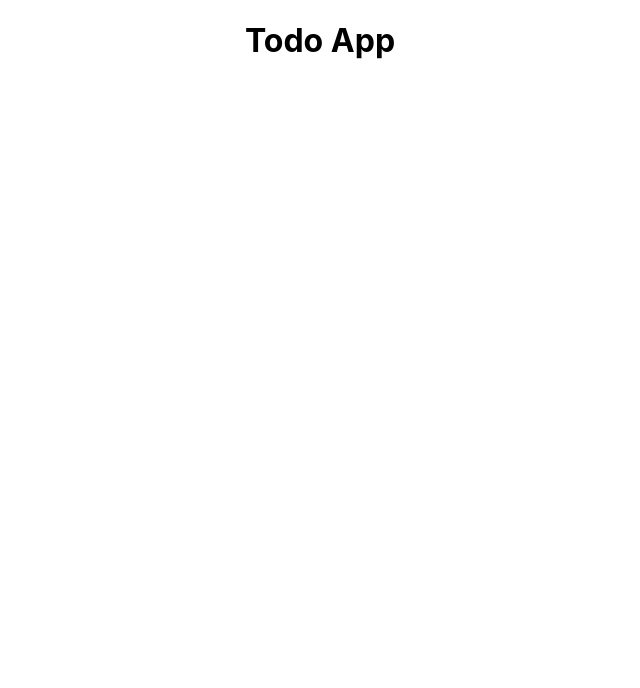
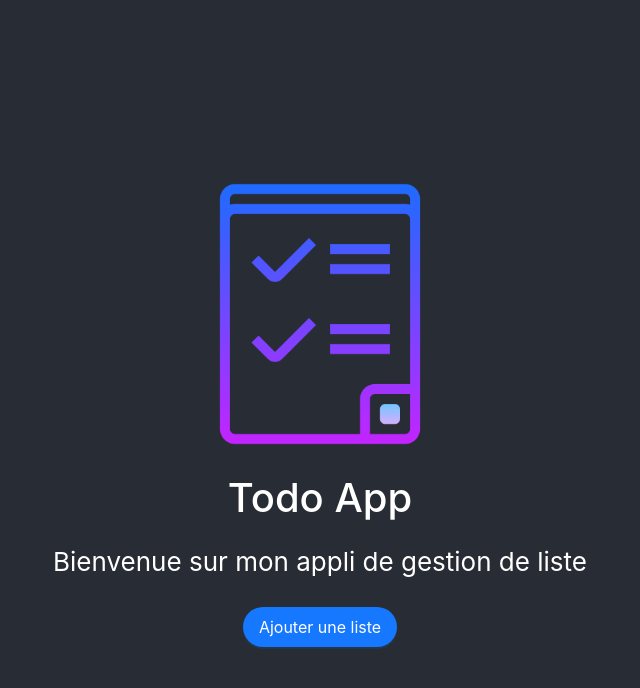
Before and after one commit to huipfe/todo-app, a React (Create React App) app: page / in a window 1280 px wide. Shown: the top 688 px of the page, without its empty margins (320-960 px from the left). Built offline with nearby package versions, Linux system fonts and the light colour scheme.

Commit message:
1e commit Import Bootstrap and antd, creation of Button Component

```diff
--- a/package.json
+++ b/package.json
@@ -6,6 +6,7 @@
     "@testing-library/jest-dom": "^5.16.5",
     "@testing-library/react": "^13.4.0",
     "@testing-library/user-event": "^13.5.0",
+    "antd": "^5.4.6",
     "react": "^18.2.0",
     "react-dom": "^18.2.0",
     "react-scripts": "5.0.1",
--- a/public/index.html
+++ b/public/index.html
@@ -5,6 +5,10 @@
     <link rel="icon" href="%PUBLIC_URL%/favicon.ico" />
     <meta name="viewport" content="width=device-width, initial-scale=1" />
     <meta name="theme-color" content="#000000" />
+    <!-- Bootstrap CSS v5.2.1 -->
+    <link href="https://cdn.jsdelivr.net/npm/bootstrap@5.2.1/dist/css/bootstrap.min.css" rel="stylesheet"
+      integrity="sha384-iYQeCzEYFbKjA/T2uDLTpkwGzCiq6soy8tYaI1GyVh/UjpbCx/TYkiZhlZB6+fzT" crossorigin="anonymous">
+
     <meta
       name="description"
       content="Web site created using create-react-app"
@@ -39,5 +43,13 @@
       To begin the development, run `npm start` or `yarn start`.
       To create a production bundle, use `npm run build` or `yarn build`.
     -->
+      <!-- Bootstrap JavaScript Libraries -->
+      <script src="https://cdn.jsdelivr.net/npm/@popperjs/core@2.11.6/dist/umd/popper.min.js"
+        integrity="sha384-oBqDVmMz9ATKxIep9tiCxS/Z9fNfEXiDAYTujMAeBAsjFuCZSmKbSSUnQlmh/jp3" crossorigin="anonymous">
+        </script>
+
+      <script src="https://cdn.jsdelivr.net/npm/bootstrap@5.2.1/dist/js/bootstrap.min.js"
+        integrity="sha384-7VPbUDkoPSGFnVtYi0QogXtr74QeVeeIs99Qfg5YCF+TidwNdjvaKZX19NZ/e6oz" crossorigin="anonymous">
+        </script>
   </body>
 </html>
--- a/src/App.css
+++ b/src/App.css
@@ -7,11 +7,11 @@
   pointer-events: none;
 }
 
-@media (prefers-reduced-motion: no-preference) {
+/* @media (prefers-reduced-motion: no-preference) {
   .App-logo {
     animation: App-logo-spin infinite 20s linear;
   }
-}
+} */
 
 .App-header {
   background-color: #282c34;
@@ -28,11 +28,11 @@
   color: #61dafb;
 }
 
-@keyframes App-logo-spin {
+/* @keyframes App-logo-spin {
   from {
     transform: rotate(0deg);
   }
   to {
     transform: rotate(360deg);
   }
-}
+} */
--- a/src/App.js
+++ /dev/null
@@ -1,12 +0,0 @@
-
-import './App.css';
-
-function App() {
-  return (
-    <div className="App">
-<h1>Todo App</h1>
-    </div>
-  );
-}
-
-export default App;
--- /dev/null
+++ b/src/App.jsx
@@ -0,0 +1,23 @@
+import './App.css';
+import logo from './logo.png';
+
+import { Button, DatePicker, Space, Tooltip, version } from "antd";
+import 'antd/dist/reset.css';
+
+import MyButton from './Component/MyButton';
+
+function App() {
+  return (
+    <div className="App">
+      <header className="App-header" >
+        <img alt="Todo-List" class="App-logo" src={logo}></img>
+          <h1>Todo App</h1>
+          <p>Bienvenue sur mon appli de gestion de liste</p>
+        {/* <button type="button" className='btn btn-light text-dark m-3'>Button from Bootstrap</button>
+        <Button type="" className='btn btn-light text-dark m-3'>Button from antd</Button> */}
+        <MyButton />
+      </header>
+    </div>
+  );
+}
+export default App;
--- /dev/null
+++ b/src/Component/MyButton.jsx
@@ -0,0 +1,23 @@
+import React from 'react'
+import { Button, DatePicker, Space, Tooltip, version } from "antd";
+import 'antd/dist/reset.css';
+
+const MyButton = () => {
+  return (
+    <>
+      <Tooltip title="Ajouter une liste">
+          <Button
+              type="primary"
+              shape="round"
+              size="large"
+              // className='btn btn-primary text-light m-1'
+              onClick={() => console.log("Le bouton à été cliqué")}
+          >
+              Ajouter une liste
+          </Button>
+      </Tooltip>
+      </>
+  )
+}
+
+export default MyButton
--- a/src/index.js
+++ b/src/index.js
@@ -1,6 +1,7 @@
 import React from 'react';
 import ReactDOM from 'react-dom/client';
 import './index.css';
+// import '..@ant-design' // Path: todo-app\node_modules\@ant-design
 import App from './App';
 import reportWebVitals from './reportWebVitals';
 
```
Also changed, not shown: src/logo.png (added), 1 other file (tests, documents, lock files or other folders).
